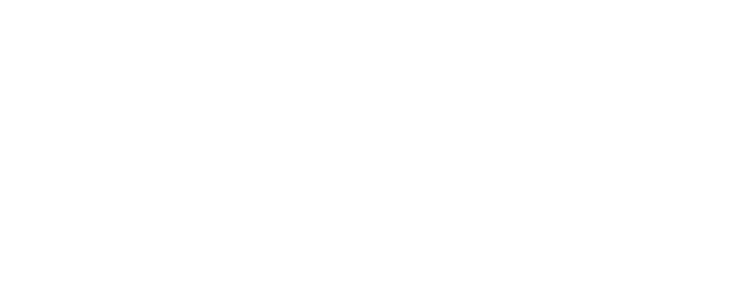
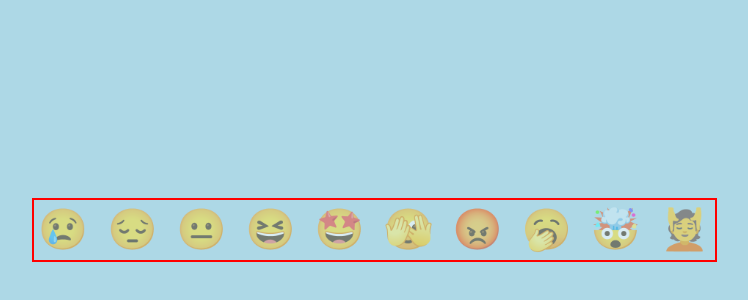
Before and after one commit to FiorenNathasia/kumo-frontend, a React (Vite) app: page /mood in a window 1280 px wide. Before the commit this address had no page. Shown: the part 170-470 px from the top of the page, without its empty margins (266-1014 px from the left). Built offline with nearby package versions, Linux system fonts and the light colour scheme; sample sign-in values are in the browser's storage.

Commit message:
Add mood selector

```diff
--- a/src/App.jsx
+++ b/src/App.jsx
@@ -3,6 +3,7 @@
 import Signup from "./pages/Signup";
 import Dashboard from "./pages/Dashboard";
 import ProtectedRoute from "./components/ProtectedRoute/ProtectedRoute";
+import Moodpage from "./pages/Moodpage";
 
 function App() {
   return (
@@ -13,6 +14,7 @@
           <Route path="/signup" element={<Signup />} />
           <Route element={<ProtectedRoute />}>
             <Route path="/" element={<Dashboard />} />
+            <Route path="/mood" element={<Moodpage />} />
           </Route>
         </Routes>
       </BrowserRouter>
--- /dev/null
+++ b/src/components/MoodSelector/MoodSelector.jsx
@@ -0,0 +1,139 @@
+import { ToggleButton, ToggleButtonGroup } from "@mui/material";
+
+function MoodSelector({ selectedMoods, setSelectedMoods }) {
+  const handleMoodChanges = (event, newMoods) => {
+    if (newMoods.length <= 3) setSelectedMoods(newMoods);
+  };
+
+  console.log(selectedMoods);
+
+  return (
+    <>
+      {/* <ToggleButtonGroup
+        value={selectedMoods}
+        onChange={handleMoodChanges}
+        aria-label="moods to choose"
+        sx={{
+          flexWrap: "wrap",
+          gap: 1.5,
+          justifyContent: "center",
+          width: 360,
+        }}
+      >
+        <ToggleButton
+          value="😢"
+          aria-label="devastated"
+          sx={{
+            fontSize: "2.5rem",
+            height: "4rem",
+          }}
+        >
+          😢
+        </ToggleButton>
+        <ToggleButton
+          value="😔"
+          aria-label="sad"
+          sx={{ fontSize: "2.5rem", height: "4rem" }}
+        >
+          😔
+        </ToggleButton>
+        <ToggleButton
+          value="😐"
+          aria-label="neutral"
+          sx={{ fontSize: "2.5rem", height: "4rem" }}
+        >
+          😐
+        </ToggleButton>
+        <ToggleButton
+          value="😆"
+          aria-label="happy"
+          sx={{ fontSize: "2.5rem", height: "4rem" }}
+        >
+          😆
+        </ToggleButton>
+        <ToggleButton
+          value="🤩"
+          aria-label="enthusiastic"
+          sx={{ fontSize: "2.5rem", height: "4rem" }}
+        >
+          🤩
+        </ToggleButton>
+        <ToggleButton
+          value="🫣"
+          aria-label="anxious"
+          sx={{ fontSize: "2.5rem", height: "4rem" }}
+        >
+          🫣
+        </ToggleButton>
+        <ToggleButton
+          value="😡"
+          aria-label="frustrated"
+          sx={{ fontSize: "2.5rem", height: "4rem" }}
+        >
+          😡
+        </ToggleButton>
+        <ToggleButton
+          value="🥱"
+          aria-label="exhausted"
+          sx={{ fontSize: "2.5rem", height: "4rem" }}
+        >
+          🥱
+        </ToggleButton>
+        <ToggleButton
+          value="🤯"
+          aria-label="stressed"
+          sx={{ fontSize: "2.5rem", height: "4rem" }}
+        >
+          🤯
+        </ToggleButton>
+        <ToggleButton
+          value="💆"
+          aria-label="relaxed"
+          sx={{ fontSize: "2.5rem", height: "4rem" }}
+        >
+          💆
+        </ToggleButton>
+      </ToggleButtonGroup> */}
+
+      <ToggleButtonGroup
+        value={selectedMoods}
+        onChange={handleMoodChanges}
+        aria-label="moods to choose"
+        sx={{
+          flexWrap: "wrap",
+          gap: 1.25,
+          justifyContent: "center",
+        }}
+      >
+        {["😢", "😔", "😐", "😆", "🤩", "🫣", "😡", "🥱", "🤯", "💆"].map(
+          (emoji) => (
+            <ToggleButton
+              key={emoji}
+              value={emoji}
+              disableRipple
+              sx={{
+                fontSize: "2.5rem",
+                width: 60,
+                height: 60,
+                border: "none",
+                minWidth: 0,
+                padding: 0,
+                "&.Mui-selected": {
+                  border: "none",
+                  borderRadius: "50%",
+                  backgroundColor: "blue",
+                  width: 55,
+                  height: 55,
+                },
+              }}
+            >
+              {emoji}
+            </ToggleButton>
+          )
+        )}
+      </ToggleButtonGroup>
+    </>
+  );
+}
+
+export default MoodSelector;
--- a/src/components/ProtectedRoute/ProtectedRoute.jsx
+++ b/src/components/ProtectedRoute/ProtectedRoute.jsx
@@ -3,7 +3,7 @@
 import { Typography, Box } from "@mui/material";
 
 function ProtectedRoute() {
-  const token = localStorage.getItem("acessToken");
+  const token = localStorage.getItem("accessToken");
   const navigate = useNavigate();
 
   useEffect(() => {
--- a/src/pages/Moodpage.jsx
+++ b/src/pages/Moodpage.jsx
@@ -1,5 +1,67 @@
+import { useState } from "react";
+import axios from "axios";
+import { Box, Link, Typography, TextField, Stack, Button } from "@mui/material";
+import MoodSelector from "../components/MoodSelector/MoodSelector";
+
 function Moodpage() {
-  return <>MOOD</>;
+  const [selectedMoods, setSelectedMoods] = useState([]);
+  const [journal, setJournal] = useState("");
+  const [isSaving, setIsSaving] = useState(false);
+  const [error, setError] = useState(null);
+
+  const handleJournal = (newJournal) => {
+    setJournal(newJournal);
+  };
+
+  const handleSubmit = async () => {
+    setIsSaving(true);
+    const token = localStorage.getItem("accessToken");
+    const entry = {
+      selectedMoods,
+      journal,
+    };
+    try {
+      const { data } = await axios.post(
+        `${import.meta.env / VITE_API_URL}/api/entry/newentry`,
+        entry,
+        { headers: { Authorization: "Bearer " + token } }
+      );
+      navigate("/");
+    } catch (error) {
+      setError(error.respose.data.message);
+    }
+    setIsSaving(false);
+  };
+
+  return (
+    <>
+      <Box
+        sx={{
+          width: "100vw",
+          height: "100vh",
+          backgroundColor: "lightblue",
+          position: "relative",
+          overflow: "hidden",
+          justifyContent: "center",
+          alignItems: "center",
+          display: "flex",
+        }}
+      >
+        <Box
+          sx={{
+            display: "flex",
+            flexDirection: "column",
+            outline: "2px red solid",
+          }}
+        >
+          <MoodSelector
+            selectedMoods={selectedMoods}
+            setSelectedMoods={setSelectedMoods}
+          />
+        </Box>
+      </Box>
+    </>
+  );
 }
 
 export default Moodpage;
```
Also changed, not shown: src/components/MoodHeader/MoodHeader.jsx (added).
